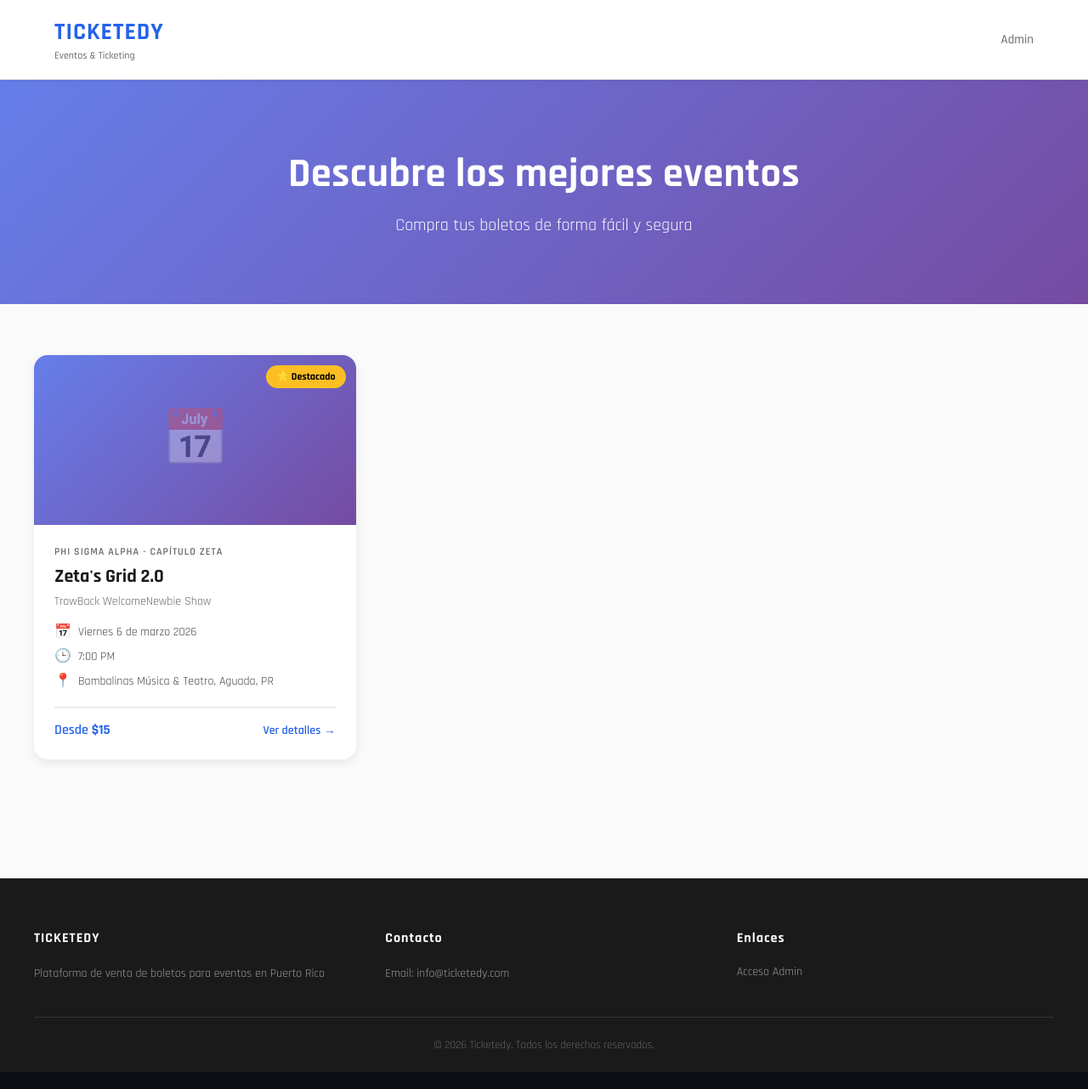
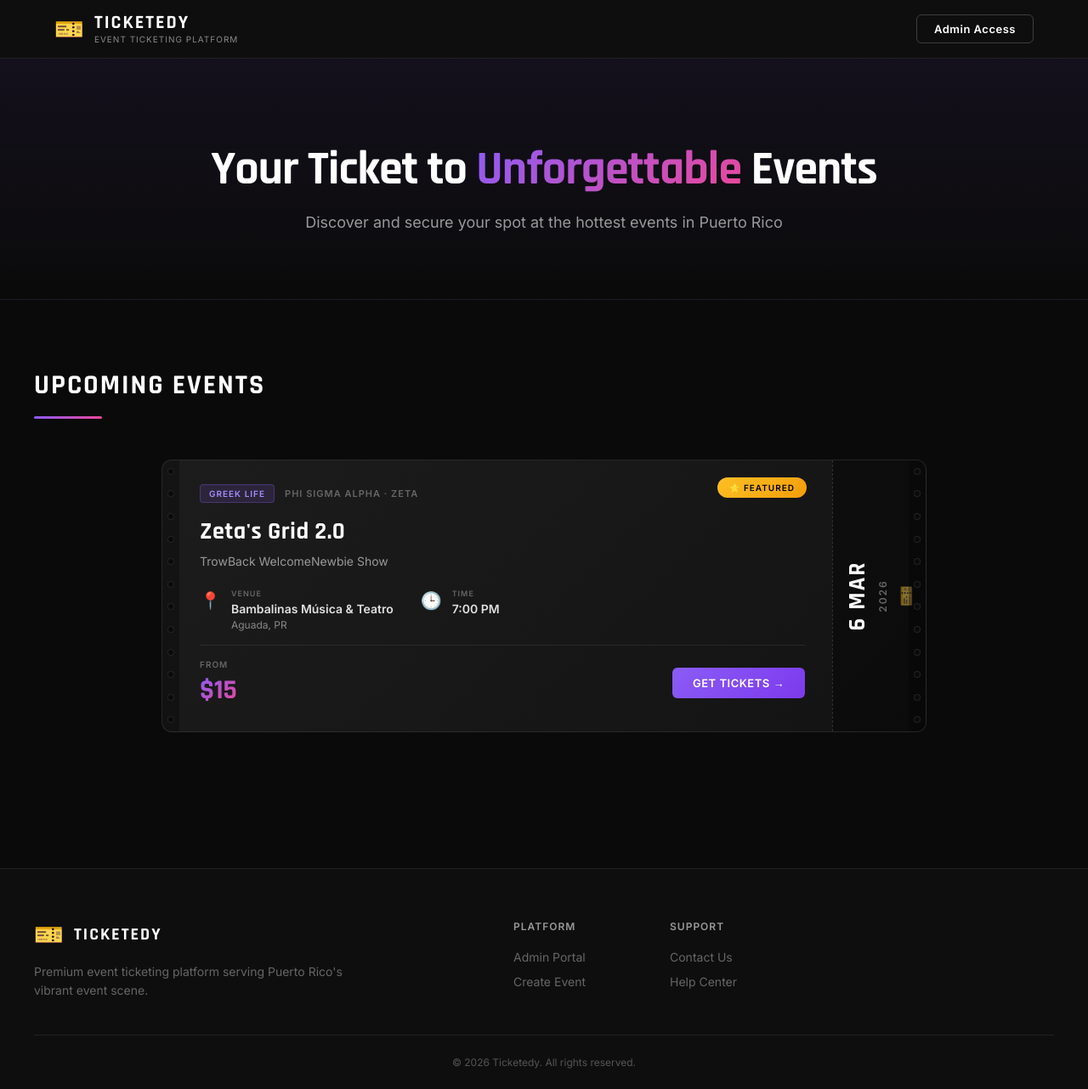
Before and after one commit to zetaactivo1963-create/zeta-tron, a Next.js app: page / in a window 1280 px wide. Shown: the whole page at 85% size. Built offline with nearby package versions, Linux system fonts and the light colour scheme.

Commit message:
Update page.tsx

```diff
--- a/app/page.tsx
+++ b/app/page.tsx
@@ -1,11 +1,16 @@
 "use client";
 
 import Link from "next/link";
-import { Rajdhani } from "next/font/google";
+import { Rajdhani, Inter } from "next/font/google";
 
 const rajdhani = Rajdhani({
   subsets: ["latin"],
   weight: ["400", "500", "600", "700"],
+});
+
+const inter = Inter({
+  subsets: ["latin"],
+  weight: ["400", "500", "600"],
 });
 
 // EVENTOS - Aquí agregas/editas los eventos fácilmente
@@ -14,61 +19,66 @@ const EVENTOS = [
     slug: "zeta-grid-2",
     title: "Zeta's Grid 2.0",
     subtitle: "TrowBack WelcomeNewbie Show",
-    date: "Viernes 6 de marzo 2026",
+    date: "6 MAR",
+    year: "2026",
     time: "7:00 PM",
     location: "Bambalinas Música & Teatro",
     city: "Aguada, PR",
     priceFrom: 15,
-    image: "/eventos/zeta-grid-2.jpg", // Pon tus imágenes en /public/eventos/
-    organization: "Phi Sigma Alpha - Capítulo Zeta",
+    organization: "PHI SIGMA ALPHA · ZETA",
+    category: "GREEK LIFE",
     featured: true,
   },
-  // Agrega más eventos aquí:
-  // {
-  //   slug: "otro-evento",
-  //   title: "Nombre del Evento",
-  //   ...
-  // },
+  // Agrega más eventos aquí
 ];
 
 export default function Home() {
   return (
-    <main className={rajdhani.className} style={main}>
+    <main className={inter.className} style={main}>
       {/* HEADER */}
       <header style={header}>
         <div style={headerContent}>
           <Link href="/" style={logo}>
-            <h1 style={logoText}>TICKETEDY</h1>
-            <p style={logoSubtext}>Eventos & Ticketing</p>
+            <div style={logoIcon}>🎫</div>
+            <div>
+              <div className={rajdhani.className} style={logoText}>TICKETEDY</div>
+              <div style={logoSubtext}>Event Ticketing Platform</div>
+            </div>
           </Link>
 
-          <nav style={nav}>
-            <Link href="/admin" style={navLink}>
-              Admin
+          <Link href="/admin" style={adminBtn}>
+            Admin Access
           </Link>
-          </nav>
         </div>
       </header>
 
-      {/* HERO SECTION */}
+      {/* HERO */}
       <section style={hero}>
         <div style={heroContent}>
-          <h2 style={heroTitle}>
-            Descubre los mejores eventos
-          </h2>
+          <h1 className={rajdhani.className} style={heroTitle}>
+            Your Ticket to <span style={heroAccent}>Unforgettable</span> Events
+          </h1>
           <p style={heroSubtitle}>
-            Compra tus boletos de forma fácil y segura
+            Discover and secure your spot at the hottest events in Puerto Rico
           </p>
         </div>
       </section>
 
-      {/* EVENTOS GRID */}
+      {/* EVENTOS */}
       <section style={eventsSection}>
         <div style={container}>
+          <div style={sectionHeader}>
+            <h2 className={rajdhani.className} style={sectionTitle}>
+              UPCOMING EVENTS
+            </h2>
+            <div style={sectionLine}></div>
+          </div>
+
           {EVENTOS.length === 0 ? (
             <div style={emptyState}>
-              <p style={emptyText}>No hay eventos disponibles en este momento.</p>
-              <p style={emptySubtext}>¡Vuelve pronto para ver próximos eventos!</p>
+              <div style={emptyIcon}>🎫</div>
+              <p style={emptyText}>No events available at the moment</p>
+              <p style={emptySubtext}>Check back soon for upcoming events!</p>
             </div>
           ) : (
             <div style={eventsGrid}>
@@ -76,53 +86,83 @@ export default function Home() {
                 <Link
                   key={evento.slug}
                   href={`/eventos/${evento.slug}`}
-                  style={eventCard}
+                  style={ticketCard}
                 >
-                  {/* Imagen del evento */}
-                  <div style={eventImage}>
+                  {/* Ticket perforations on left */}
+                  <div style={ticketPerforations}>
+                    {[...Array(12)].map((_, i) => (
+                      <div key={i} style={perforation}></div>
+                    ))}
+                  </div>
+
+                  {/* Main ticket content */}
+                  <div style={ticketMain}>
+                    {/* Category badge */}
                     {evento.featured && (
-                      <div style={featuredBadge}>
-                        ⭐ Destacado
+                      <div style={featuredBadge}>⭐ FEATURED</div>
+                    )}
+
+                    <div style={ticketHeader}>
+                      <div style={categoryTag}>{evento.category}</div>
+                      <div style={ticketOrg}>{evento.organization}</div>
                     </div>
+
+                    <h3 className={rajdhani.className} style={ticketTitle}>
+                      {evento.title}
+                    </h3>
+
+                    {evento.subtitle && (
+                      <p style={ticketSubtitle}>{evento.subtitle}</p>
                     )}
-                    <div style={eventImagePlaceholder}>
-                      📅
+
+                    <div style={ticketDetails}>
+                      <div style={ticketDetail}>
+                        <span style={ticketDetailIcon}>📍</span>
+                        <div>
+                          <div style={ticketDetailLabel}>VENUE</div>
+                          <div style={ticketDetailValue}>{evento.location}</div>
+                          <div style={ticketDetailSub}>{evento.city}</div>
                         </div>
                       </div>
 
-                  {/* Contenido */}
-                  <div style={eventContent}>
-                    <div style={eventOrg}>{evento.organization}</div>
-
-                    <h3 style={eventTitle}>{evento.title}</h3>
-
-                    {evento.subtitle && (
-                      <p style={eventSubtitle}>{evento.subtitle}</p>
-                    )}
-
-                    <div style={eventDetails}>
-                      <div style={eventDetail}>
-                        <span style={eventIcon}>📅</span>
-                        <span>{evento.date}</span>
+                      <div style={ticketDetail}>
+                        <span style={ticketDetailIcon}>🕒</span>
+                        <div>
+                          <div style={ticketDetailLabel}>TIME</div>
+                          <div style={ticketDetailValue}>{evento.time}</div>
                         </div>
-                      <div style={eventDetail}>
-                        <span style={eventIcon}>🕒</span>
-                        <span>{evento.time}</span>
-                      </div>
-                      <div style={eventDetail}>
-                        <span style={eventIcon}>📍</span>
-                        <span>{evento.location}, {evento.city}</span>
                       </div>
                     </div>
 
-                    <div style={eventFooter}>
-                      <div style={eventPrice}>
-                        Desde <strong>${evento.priceFrom}</strong>
-                      </div>
-                      <div style={eventButton}>
-                        Ver detalles →
+                    <div style={ticketFooter}>
+                      <div>
+                        <div style={priceLabel}>FROM</div>
+                        <div className={rajdhani.className} style={priceValue}>
+                          ${evento.priceFrom}
                         </div>
                       </div>
+                      <div style={getTicketsBtn}>
+                        GET TICKETS →
+                      </div>
+                    </div>
+                  </div>
+
+                  {/* Date stub (right side) */}
+                  <div style={ticketStub}>
+                    <div style={stubContent}>
+                      <div className={rajdhani.className} style={stubDate}>
+                        {evento.date}
+                      </div>
+                      <div style={stubYear}>{evento.year}</div>
+                      <div style={stubIcon}>🎫</div>
+                    </div>
+                  </div>
+
+                  {/* Perforations on right */}
+                  <div style={{...ticketPerforations, right: 0, left: 'auto'}}>
+                    {[...Array(12)].map((_, i) => (
+                      <div key={i} style={perforation}></div>
+                    ))}
                   </div>
                 </Link>
               ))}
@@ -135,32 +175,35 @@ export default function Home() {
       <footer style={footer}>
         <div style={container}>
           <div style={footerContent}>
-            <div style={footerSection}>
-              <h4 style={footerTitle}>TICKETEDY</h4>
-              <p style={footerText}>
-                Plataforma de venta de boletos para eventos en Puerto Rico
+            <div style={footerBrand}>
+              <div style={footerLogo}>
+                <div style={logoIcon}>🎫</div>
+                <div className={rajdhani.className} style={footerLogoText}>
+                  TICKETEDY
+                </div>
+              </div>
+              <p style={footerDesc}>
+                Premium event ticketing platform serving Puerto Rico's vibrant event scene.
               </p>
             </div>
 
+            <div style={footerLinks}>
               <div style={footerSection}>
-              <h4 style={footerTitle}>Contacto</h4>
-              <p style={footerText}>
-                Email: info@ticketedy.com
-              </p>
+                <h4 style={footerSectionTitle}>Platform</h4>
+                <Link href="/admin" style={footerLink}>Admin Portal</Link>
+                <Link href="#" style={footerLink}>Create Event</Link>
               </div>
 
               <div style={footerSection}>
-              <h4 style={footerTitle}>Enlaces</h4>
-              <Link href="/admin" style={footerLink}>
-                Acceso Admin
-              </Link>
+                <h4 style={footerSectionTitle}>Support</h4>
+                <Link href="#" style={footerLink}>Contact Us</Link>
+                <Link href="#" style={footerLink}>Help Center</Link>
+              </div>
             </div>
           </div>
 
           <div style={footerBottom}>
-            <p style={footerCopy}>
-              © 2026 Ticketedy. Todos los derechos reservados.
-            </p>
+            <p style={footerCopy}>© 2026 Ticketedy. All rights reserved.</p>
           </div>
         </div>
       </footer>
@@ -172,18 +215,18 @@ export default function Home() {
 
 const main: React.CSSProperties = {
   minHeight: "100vh",
-  background: "#fafafa",
-  color: "#1a1a1a",
+  background: "#0a0a0a",
+  color: "#e0e0e0",
 };
 
 const header: React.CSSProperties = {
-  background: "#fff",
-  borderBottom: "1px solid #e0e0e0",
-  padding: "20px 0",
+  background: "rgba(15,15,15,0.95)",
+  borderBottom: "1px solid rgba(255,255,255,0.08)",
+  padding: "16px 0",
   position: "sticky",
   top: 0,
   zIndex: 100,
-  boxShadow: "0 2px 8px rgba(0,0,0,0.05)",
+  backdropFilter: "blur(10px)",
 };
 
 const headerContent: React.CSSProperties = {
@@ -196,45 +239,52 @@ const headerContent: React.CSSProperties = {
 };
 
 const logo: React.CSSProperties = {
+  display: "flex",
+  alignItems: "center",
+  gap: 12,
   textDecoration: "none",
   color: "inherit",
 };
 
+const logoIcon: React.CSSProperties = {
+  fontSize: 28,
+};
+
 const logoText: React.CSSProperties = {
-  fontSize: 28,
+  fontSize: 22,
   fontWeight: 700,
+  letterSpacing: 2,
+  color: "#fff",
   margin: 0,
-  letterSpacing: 1,
-  color: "#2563eb",
+  lineHeight: 1,
 };
 
 const logoSubtext: React.CSSProperties = {
-  fontSize: 12,
-  margin: 0,
+  fontSize: 10,
+  color: "#888",
+  letterSpacing: 1,
+  textTransform: "uppercase" as const,
   marginTop: 2,
-  color: "#666",
-  fontWeight: 500,
 };
 
-const nav: React.CSSProperties = {
-  display: "flex",
-  gap: 24,
-  alignItems: "center",
-};
-
-const navLink: React.CSSProperties = {
+const adminBtn: React.CSSProperties = {
+  padding: "8px 20px",
+  background: "transparent",
+  border: "1px solid rgba(255,255,255,0.2)",
+  color: "#fff",
   textDecoration: "none",
-  color: "#666",
-  fontSize: 15,
-  fontWeight: 500,
-  transition: "color 0.2s",
+  fontSize: 13,
+  fontWeight: 600,
+  borderRadius: 6,
+  transition: "all 0.2s",
+  letterSpacing: 0.5,
 };
 
 const hero: React.CSSProperties = {
-  background: "linear-gradient(135deg, #667eea 0%, #764ba2 100%)",
-  padding: "80px 24px",
+  padding: "100px 24px 80px",
   textAlign: "center",
-  color: "#fff",
+  background: "linear-gradient(180deg, rgba(139,92,246,0.08) 0%, rgba(10,10,10,0) 100%)",
+  borderBottom: "1px solid rgba(255,255,255,0.05)",
 };
 
 const heroContent: React.CSSProperties = {
@@ -243,22 +293,31 @@ const heroContent: React.CSSProperties = {
 };
 
 const heroTitle: React.CSSProperties = {
-  fontSize: 48,
+  fontSize: 56,
   fontWeight: 700,
   margin: 0,
-  marginBottom: 16,
-  letterSpacing: 0.5,
+  marginBottom: 20,
+  letterSpacing: -1,
+  lineHeight: 1.1,
+  color: "#fff",
+};
+
+const heroAccent: React.CSSProperties = {
+  background: "linear-gradient(135deg, #8b5cf6 0%, #ec4899 100%)",
+  WebkitBackgroundClip: "text",
+  WebkitTextFillColor: "transparent",
+  backgroundClip: "text",
 };
 
 const heroSubtitle: React.CSSProperties = {
-  fontSize: 20,
+  fontSize: 18,
+  color: "#999",
+  margin: 0,
   fontWeight: 400,
-  margin: 0,
-  opacity: 0.95,
 };
 
 const eventsSection: React.CSSProperties = {
-  padding: "60px 24px",
+  padding: "80px 24px",
   minHeight: "60vh",
 };
 
@@ -267,121 +326,242 @@ const container: React.CSSProperties = {
   margin: "0 auto",
 };
 
+const sectionHeader: React.CSSProperties = {
+  marginBottom: 48,
+  position: "relative",
+};
+
+const sectionTitle: React.CSSProperties = {
+  fontSize: 32,
+  fontWeight: 700,
+  letterSpacing: 2,
+  color: "#fff",
+  margin: 0,
+  marginBottom: 16,
+};
+
+const sectionLine: React.CSSProperties = {
+  width: 80,
+  height: 3,
+  background: "linear-gradient(90deg, #8b5cf6 0%, #ec4899 100%)",
+  borderRadius: 2,
+};
+
 const eventsGrid: React.CSSProperties = {
   display: "grid",
-  gridTemplateColumns: "repeat(auto-fill, minmax(320px, 1fr))",
+  gridTemplateColumns: "1fr",
   gap: 32,
+  maxWidth: 900,
+  margin: "0 auto",
 };
 
-const eventCard: React.CSSProperties = {
-  background: "#fff",
-  borderRadius: 16,
+const ticketCard: React.CSSProperties = {
+  position: "relative",
+  background: "linear-gradient(135deg, rgba(30,30,30,0.9) 0%, rgba(20,20,20,0.9) 100%)",
+  borderRadius: 12,
   overflow: "hidden",
-  boxShadow: "0 4px 12px rgba(0,0,0,0.08)",
-  transition: "all 0.3s ease",
+  display: "flex",
   textDecoration: "none",
   color: "inherit",
+  border: "1px solid rgba(255,255,255,0.08)",
+  transition: "all 0.3s ease",
+  cursor: "pointer",
+  minHeight: 240,
+};
+
+const ticketPerforations: React.CSSProperties = {
+  position: "absolute",
+  left: 0,
+  top: 0,
+  bottom: 0,
+  width: 20,
   display: "flex",
   flexDirection: "column",
-  cursor: "pointer",
+  justifyContent: "space-around",
+  alignItems: "center",
+  background: "rgba(0,0,0,0.3)",
 };
 
-const eventImage: React.CSSProperties = {
-  position: "relative",
-  width: "100%",
-  height: 200,
-  background: "linear-gradient(135deg, #667eea 0%, #764ba2 100%)",
+const perforation: React.CSSProperties = {
+  width: 8,
+  height: 8,
+  borderRadius: "50%",
+  background: "#0a0a0a",
+  border: "1px solid rgba(255,255,255,0.1)",
+};
+
+const ticketMain: React.CSSProperties = {
+  flex: 1,
+  padding: "28px 32px 28px 44px",
   display: "flex",
-  alignItems: "center",
-  justifyContent: "center",
+  flexDirection: "column",
+  gap: 16,
 };
 
 const featuredBadge: React.CSSProperties = {
   position: "absolute",
-  top: 12,
-  right: 12,
-  background: "#fbbf24",
+  top: 20,
+  right: 140,
+  background: "linear-gradient(135deg, #fbbf24 0%, #f59e0b 100%)",
   color: "#000",
-  padding: "6px 12px",
+  padding: "6px 14px",
   borderRadius: 20,
-  fontSize: 12,
+  fontSize: 10,
   fontWeight: 700,
+  letterSpacing: 1,
 };
 
-const eventImagePlaceholder: React.CSSProperties = {
-  fontSize: 64,
-  opacity: 0.3,
+const ticketHeader: React.CSSProperties = {
+  display: "flex",
+  alignItems: "center",
+  gap: 12,
 };
 
-const eventContent: React.CSSProperties = {
-  padding: 24,
-  flex: 1,
-  display: "flex",
-  flexDirection: "column",
+const categoryTag: React.CSSProperties = {
+  background: "rgba(139,92,246,0.15)",
+  border: "1px solid rgba(139,92,246,0.3)",
+  color: "#a78bfa",
+  padding: "4px 10px",
+  borderRadius: 4,
+  fontSize: 10,
+  fontWeight: 700,
+  letterSpacing: 1,
 };
 
-const eventOrg: React.CSSProperties = {
+const ticketOrg: React.CSSProperties = {
+  fontSize: 11,
+  color: "#666",
+  fontWeight: 600,
+  letterSpacing: 1,
+  textTransform: "uppercase" as const,
+};
+
+const ticketTitle: React.CSSProperties = {
+  fontSize: 28,
+  fontWeight: 700,
+  margin: 0,
+  color: "#fff",
+  letterSpacing: 0.5,
+};
+
+const ticketSubtitle: React.CSSProperties = {
+  fontSize: 14,
+  color: "#999",
+  margin: 0,
+  marginTop: -8,
+};
+
+const ticketDetails: React.CSSProperties = {
+  display: "flex",
+  gap: 32,
+  marginTop: 8,
+};
+
+const ticketDetail: React.CSSProperties = {
+  display: "flex",
+  gap: 12,
+  alignItems: "flex-start",
+};
+
+const ticketDetailIcon: React.CSSProperties = {
+  fontSize: 20,
+  marginTop: 2,
+};
+
+const ticketDetailLabel: React.CSSProperties = {
+  fontSize: 9,
+  color: "#666",
+  fontWeight: 700,
+  letterSpacing: 1,
+  marginBottom: 4,
+  textTransform: "uppercase" as const,
+};
+
+const ticketDetailValue: React.CSSProperties = {
+  fontSize: 14,
+  color: "#e0e0e0",
+  fontWeight: 600,
+  lineHeight: 1.3,
+};
+
+const ticketDetailSub: React.CSSProperties = {
+  fontSize: 12,
+  color: "#888",
+  marginTop: 2,
+};
+
+const ticketFooter: React.CSSProperties = {
+  display: "flex",
+  justifyContent: "space-between",
+  alignItems: "center",
+  marginTop: "auto",
+  paddingTop: 16,
+  borderTop: "1px solid rgba(255,255,255,0.08)",
+};
+
+const priceLabel: React.CSSProperties = {
+  fontSize: 10,
+  color: "#666",
+  fontWeight: 700,
+  letterSpacing: 1,
+  marginBottom: 4,
+};
+
+const priceValue: React.CSSProperties = {
+  fontSize: 32,
+  fontWeight: 700,
+  background: "linear-gradient(135deg, #8b5cf6 0%, #ec4899 100%)",
+  WebkitBackgroundClip: "text",
+  WebkitTextFillColor: "transparent",
+  backgroundClip: "text",
+};
+
+const getTicketsBtn: React.CSSProperties = {
+  padding: "10px 24px",
+  background: "linear-gradient(135deg, #8b5cf6 0%, #7c3aed 100%)",
+  color: "#fff",
+  fontSize: 13,
+  fontWeight: 700,
+  borderRadius: 6,
+  letterSpacing: 0.5,
+  transition: "all 0.2s",
+};
+
+const ticketStub: React.CSSProperties = {
+  width: 110,
+  background: "rgba(0,0,0,0.4)",
+  borderLeft: "1px dashed rgba(255,255,255,0.15)",
+  display: "flex",
+  alignItems: "center",
+  justifyContent: "center",
+  flexShrink: 0,
+};
+
+const stubContent: React.CSSProperties = {
+  textAlign: "center",
+  transform: "rotate(-90deg)",
+  whiteSpace: "nowrap" as const,
+};
+
+const stubDate: React.CSSProperties = {
+  fontSize: 28,
+  fontWeight: 700,
+  color: "#fff",
+  letterSpacing: 2,
+  marginBottom: 4,
+};
+
+const stubYear: React.CSSProperties = {
   fontSize: 12,
   color: "#666",
   fontWeight: 600,
-  textTransform: "uppercase",
-  letterSpacing: 1,
+  letterSpacing: 2,
   marginBottom: 8,
 };
 
-const eventTitle: React.CSSProperties = {
-  fontSize: 22,
-  fontWeight: 700,
-  margin: 0,
-  marginBottom: 6,
-  color: "#1a1a1a",
-};
-
-const eventSubtitle: React.CSSProperties = {
-  fontSize: 14,
-  color: "#666",
-  margin: 0,
-  marginBottom: 16,
-};
-
-const eventDetails: React.CSSProperties = {
-  display: "flex",
-  flexDirection: "column",
-  gap: 8,
-  marginBottom: 20,
-  flex: 1,
-};
-
-const eventDetail: React.CSSProperties = {
-  display: "flex",
-  alignItems: "center",
-  gap: 8,
-  fontSize: 14,
-  color: "#444",
-};
-
-const eventIcon: React.CSSProperties = {
-  fontSize: 16,
-};
-
-const eventFooter: React.CSSProperties = {
-  display: "flex",
-  justifyContent: "space-between",
-  alignItems: "center",
-  paddingTop: 16,
-  borderTop: "1px solid #e0e0e0",
-};
-
-const eventPrice: React.CSSProperties = {
-  fontSize: 16,
-  color: "#2563eb",
-  fontWeight: 600,
-};
-
-const eventButton: React.CSSProperties = {
-  fontSize: 14,
-  color: "#2563eb",
-  fontWeight: 600,
+const stubIcon: React.CSSProperties = {
+  fontSize: 20,
+  opacity: 0.5,
 };
 
 const emptyState: React.CSSProperties = {
@@ -389,32 +569,72 @@ const emptyState: React.CSSProperties = {
   padding: "80px 24px",
 };
 
+const emptyIcon: React.CSSProperties = {
+  fontSize: 64,
+  marginBottom: 24,
+  opacity: 0.3,
+};
+
 const emptyText: React.CSSProperties = {
-  fontSize: 24,
+  fontSize: 20,
   fontWeight: 600,
-  color: "#666",
+  color: "#999",
   margin: 0,
-  marginBottom: 12,
+  marginBottom: 8,
 };
 
 const emptySubtext: React.CSSProperties = {
-  fontSize: 16,
-  color: "#999",
+  fontSize: 14,
+  color: "#666",
   margin: 0,
 };
 
 const footer: React.CSSProperties = {
-  background: "#1a1a1a",
-  color: "#fff",
+  background: "rgba(15,15,15,0.8)",
+  borderTop: "1px solid rgba(255,255,255,0.08)",
   padding: "60px 24px 24px",
   marginTop: 80,
 };
 
 const footerContent: React.CSSProperties = {
   display: "grid",
-  gridTemplateColumns: "repeat(auto-fit, minmax(250px, 1fr))",
-  gap: 40,
+  gridTemplateColumns: "1.5fr 1fr",
+  gap: 60,
   marginBottom: 40,
+  maxWidth: 900,
+};
+
+const footerBrand: React.CSSProperties = {
+  display: "flex",
+  flexDirection: "column",
+  gap: 16,
+};
+
+const footerLogo: React.CSSProperties = {
+  display: "flex",
+  alignItems: "center",
+  gap: 12,
+};
+
+const footerLogoText: React.CSSProperties = {
+  fontSize: 20,
+  fontWeight: 700,
+  letterSpacing: 2,
+  color: "#fff",
+};
+
+const footerDesc: React.CSSProperties = {
+  fontSize: 14,
+  color: "#666",
+  margin: 0,
+  lineHeight: 1.6,
+  maxWidth: 400,
+};
+
+const footerLinks: React.CSSProperties = {
+  display: "grid",
+  gridTemplateColumns: "1fr 1fr",
+  gap: 32,
 };
 
 const footerSection: React.CSSProperties = {
@@ -423,36 +643,31 @@ const footerSection: React.CSSProperties = {
   gap: 12,
 };
 
-const footerTitle: React.CSSProperties = {
-  fontSize: 16,
+const footerSectionTitle: React.CSSProperties = {
+  fontSize: 12,
   fontWeight: 700,
+  letterSpacing: 1,
+  color: "#999",
   margin: 0,
   marginBottom: 8,
-  letterSpacing: 1,
-};
-
-const footerText: React.CSSProperties = {
-  fontSize: 14,
-  color: "#999",
-  margin: 0,
-  lineHeight: 1.6,
+  textTransform: "uppercase" as const,
 };
 
 const footerLink: React.CSSProperties = {
   fontSize: 14,
-  color: "#999",
+  color: "#666",
   textDecoration: "none",
   transition: "color 0.2s",
 };
 
 const footerBottom: React.CSSProperties = {
   paddingTop: 24,
-  borderTop: "1px solid #333",
-  textAlign: "center",
+  borderTop: "1px solid rgba(255,255,255,0.08)",
 };
 
 const footerCopy: React.CSSProperties = {
-  fontSize: 13,
-  color: "#666",
+  fontSize: 12,
+  color: "#555",
   margin: 0,
+  textAlign: "center",
 };
```
Lines whose indentation alone changed are shown as unchanged.
